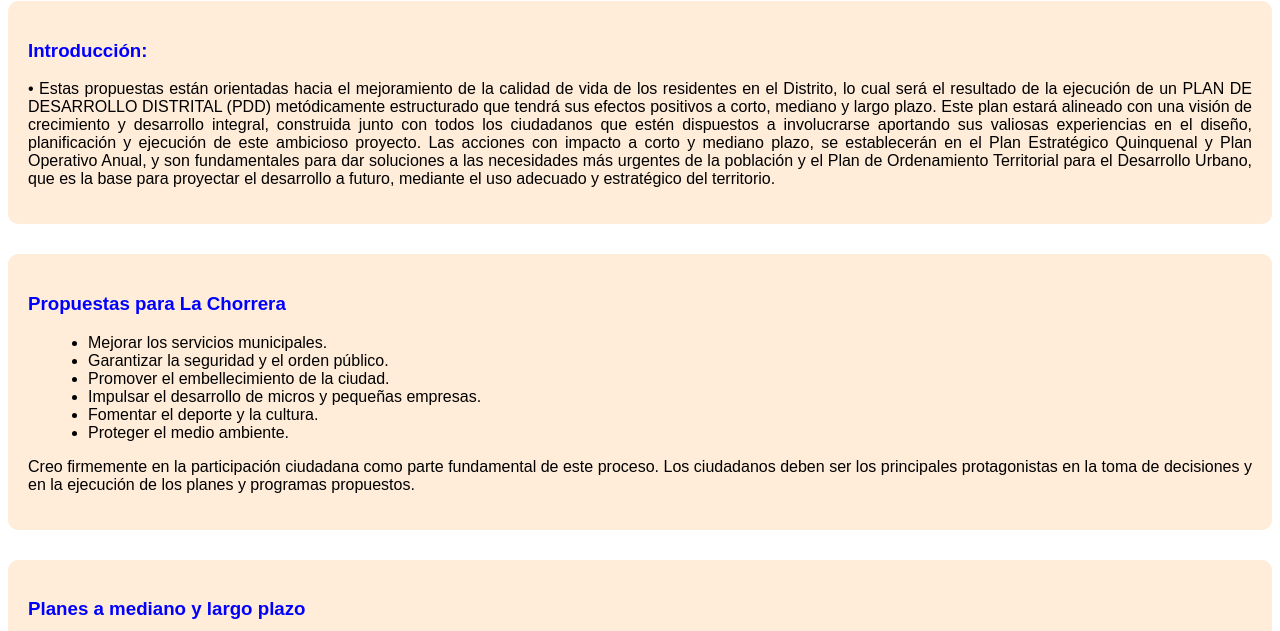
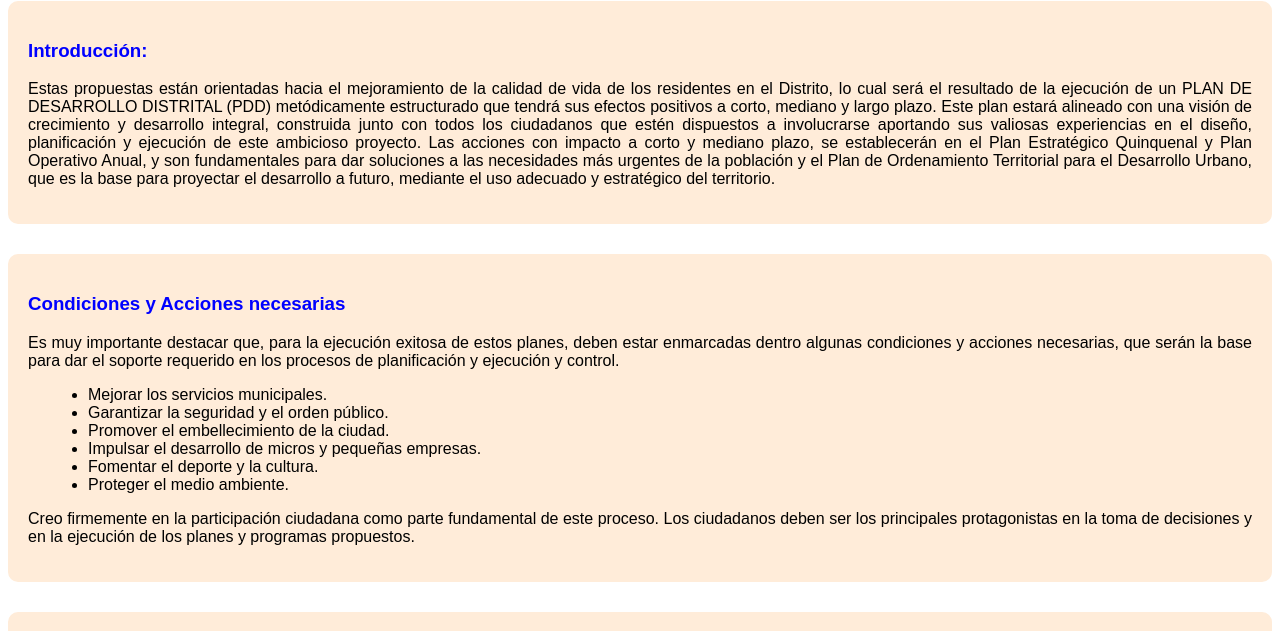
Before and after one commit to reynaldor2024/reynaldor2024.github.io, a plain HTML site: page INDEX.html in a window 1280 px wide. Shown: the part 169-800 px from the top of the page. Drawn offline with Linux system fonts and the light colour scheme.

Commit message:
Update INDEX.html

```diff
--- a/INDEX.html
+++ b/INDEX.html
@@ -52,11 +52,12 @@
 
   <section>
     <h3>Introducción:</h3>
-    <p>•	Estas propuestas están orientadas hacia el mejoramiento de la calidad de vida de los residentes en el Distrito, lo cual será el resultado de la ejecución de un PLAN DE DESARROLLO DISTRITAL (PDD) metódicamente estructurado que tendrá sus efectos positivos a corto, mediano y largo plazo. Este plan estará alineado con una visión de crecimiento y desarrollo integral, construida junto con todos los ciudadanos que estén dispuestos a involucrarse aportando sus valiosas experiencias en el diseño, planificación y ejecución de este ambicioso proyecto. Las acciones con impacto a corto y mediano plazo, se establecerán en el Plan Estratégico Quinquenal y Plan Operativo Anual, y son fundamentales para dar soluciones a las necesidades más urgentes de la población y el Plan de Ordenamiento Territorial para el Desarrollo Urbano, que es la base para proyectar el desarrollo a futuro, mediante el uso adecuado y estratégico del territorio.</p>
+    <p>Estas propuestas están orientadas hacia el mejoramiento de la calidad de vida de los residentes en el Distrito, lo cual será el resultado de la ejecución de un PLAN DE DESARROLLO DISTRITAL (PDD) metódicamente estructurado que tendrá sus efectos positivos a corto, mediano y largo plazo. Este plan estará alineado con una visión de crecimiento y desarrollo integral, construida junto con todos los ciudadanos que estén dispuestos a involucrarse aportando sus valiosas experiencias en el diseño, planificación y ejecución de este ambicioso proyecto. Las acciones con impacto a corto y mediano plazo, se establecerán en el Plan Estratégico Quinquenal y Plan Operativo Anual, y son fundamentales para dar soluciones a las necesidades más urgentes de la población y el Plan de Ordenamiento Territorial para el Desarrollo Urbano, que es la base para proyectar el desarrollo a futuro, mediante el uso adecuado y estratégico del territorio.</p>
   </section>
 
   <section>
-    <h3>Propuestas para La Chorrera</h3>
+    <h3>Condiciones y Acciones necesarias</h3>
+      <p>Es muy importante destacar que, para la ejecución exitosa de estos planes, deben estar enmarcadas dentro algunas condiciones y acciones necesarias, que serán la base para dar el soporte requerido en los procesos de planificación y ejecución y control. </p>
     <ul>
       <li>Mejorar los servicios municipales.</li>
       <li>Garantizar la seguridad y el orden público.</li>
```
